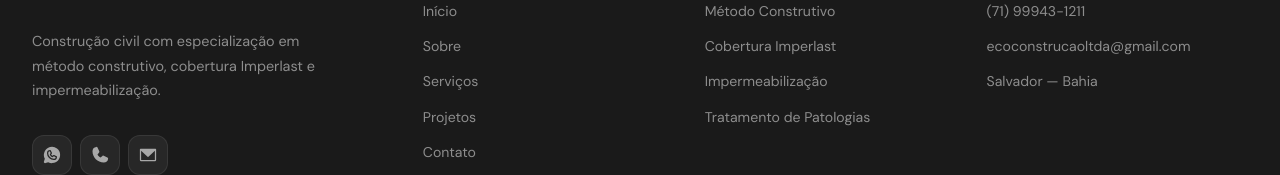
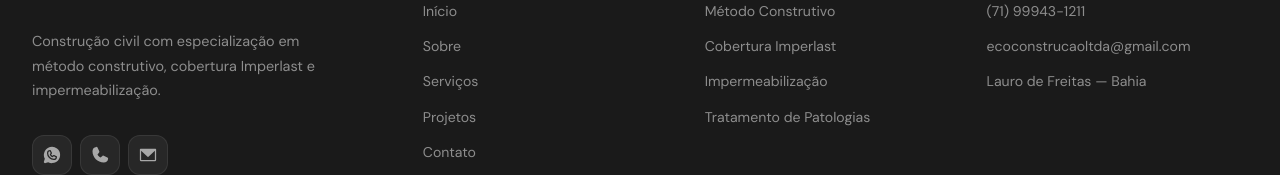
Before and after one commit to Kenai71/eco-construcao, a React (Vite) app: page / in a window 1280 px wide. Shown: the part 9974-10149 px from the top of the page. Built offline with nearby package versions, Linux system fonts and the light colour scheme.

Commit message:
Update Footer.jsx

```diff
--- a/src/components/Footer.jsx
+++ b/src/components/Footer.jsx
@@ -120,7 +120,7 @@ export default function Footer() {
               </li>
               <li>
                 <span className="footer__link footer__link--static">
-                  Salvador — Bahia
+                  Lauro de Freitas — Bahia
                 </span>
               </li>
             </ul>
```
